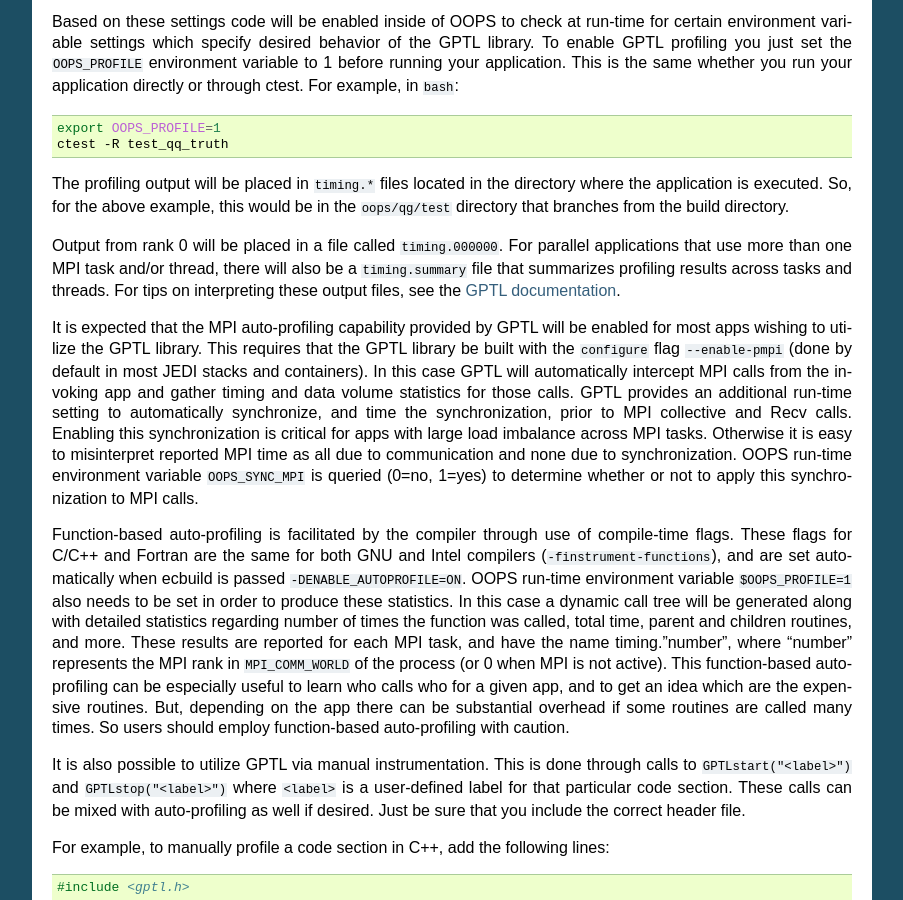
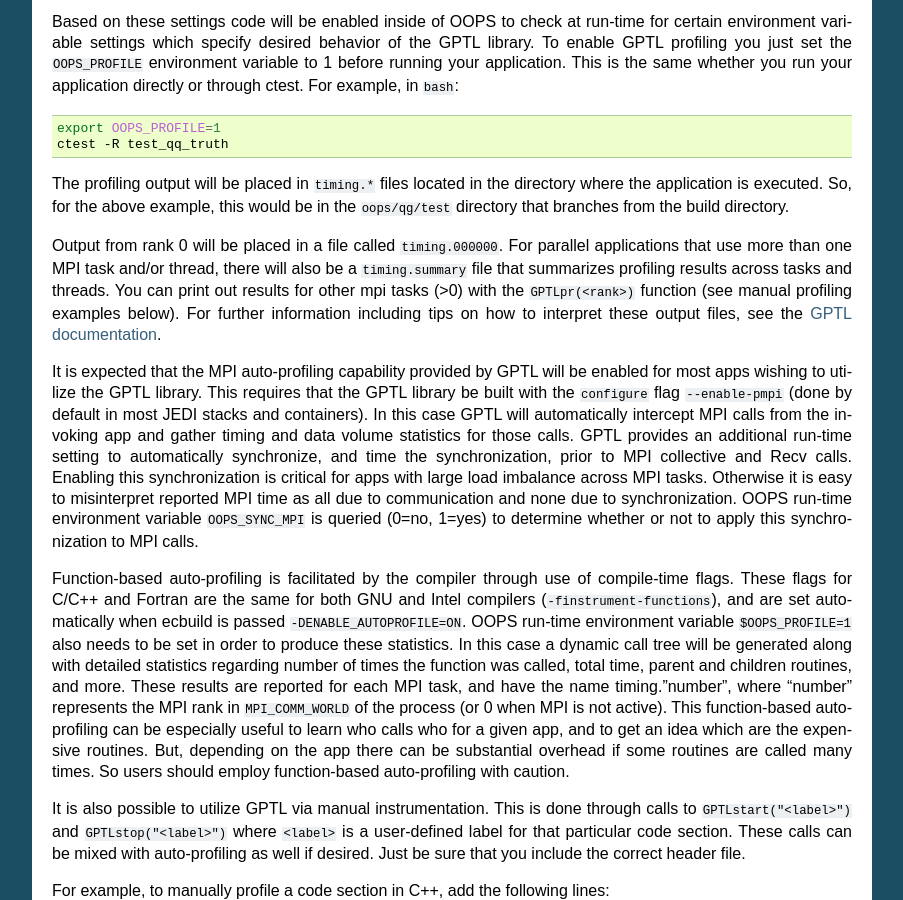
Before and after one commit to JCSDA/jedi-docs, a Sphinx documentation site: the page built from docs/developer/developer_tools/gptl.rst, in a window 1280 px wide and 900 px high, scrolled down 395 px. Shown: the whole window, without its empty margins (198-1101 px from the left). Built offline with Sphinx 7.4.7, drawn with Linux system fonts in a browser that asks for light colours.

Commit message:
printing results for other mpi tasks

```diff
--- a/docs/developer/developer_tools/gptl.rst
+++ b/docs/developer/developer_tools/gptl.rst
@@ -26,7 +26,7 @@
 
 The profiling output will be placed in :code:`timing.*` files located in the directory where the application is executed.  So, for the above example, this would be in the :code:`oops/qg/test` directory that branches from the build directory.
 
-Output from rank 0 will be placed in a file called :code:`timing.000000`.  For parallel applications that use more than one MPI task and/or thread, there will also be a :code:`timing.summary` file that summarizes profiling results across tasks and threads.  For tips on interpreting these output files, see the `GPTL documentation <https://jmrosinski.github.io/GPTL/>`_.
+Output from rank 0 will be placed in a file called :code:`timing.000000`.  For parallel applications that use more than one MPI task and/or thread, there will also be a :code:`timing.summary` file that summarizes profiling results across tasks and threads.  You can print out results for other mpi tasks (>0) with the :code:`GPTLpr(<rank>)` function (see manual profiling examples below).  For further information including tips on how to interpret these output files, see the `GPTL documentation <https://jmrosinski.github.io/GPTL/>`_.
 
 It is expected that the MPI auto-profiling capability provided by GPTL will be enabled for most apps wishing to utilize the GPTL library. This requires that the GPTL library be built with the :code:`configure` flag :code:`--enable-pmpi` (done by default in most JEDI stacks and containers). In this case GPTL will automatically intercept MPI calls from the invoking app and gather timing and data volume statistics for those calls. GPTL provides an additional run-time setting to automatically synchronize, and time the synchronization, prior to MPI collective and Recv calls. Enabling this synchronization is critical for apps with large load imbalance across MPI tasks. Otherwise it is easy to misinterpret reported MPI time as all due to communication and none due to synchronization. OOPS run-time environment variable :code:`OOPS_SYNC_MPI` is queried (0=no, 1=yes) to determine whether or not to apply this synchronization to MPI calls.
 
```
